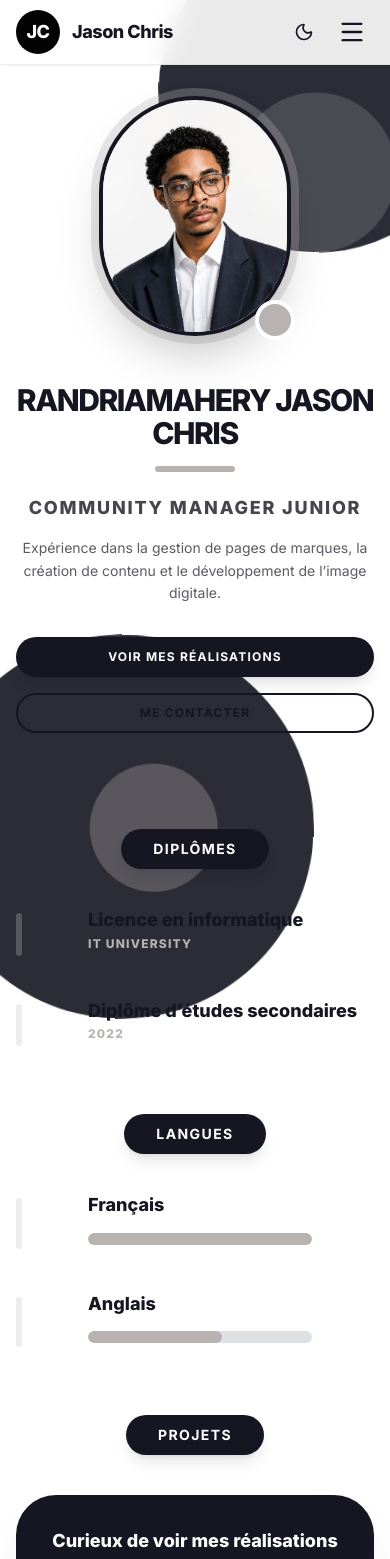
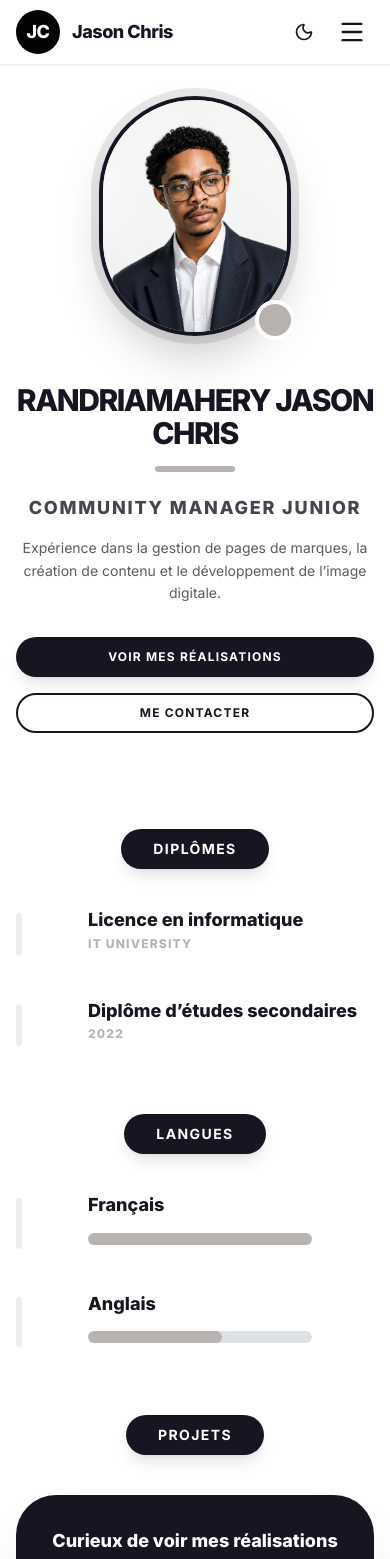
Before and after one commit to Thnxs-mg/portfolio, a React (Vite) app: page / in a window 390 px wide. Shown: the top 1559 px of the page. Built offline with nearby package versions, Linux system fonts and the light colour scheme.

Commit message:
remove_background

```diff
--- a/components/Shared/StyledForms.tsx
+++ b/components/Shared/StyledForms.tsx
@@ -2,13 +2,13 @@
 import React from 'react';
 
 export const BlobTopRight: React.FC = () => (
-  <div className="fixed -top-20 -right-20 w-80 h-80 bg-[#151621] dark:bg-[#b8b2b0]/10 rounded-full opacity-90 dark:opacity-40 blob-animate pointer-events-none z-[-1]">
+  <div className="hidden md:block fixed -top-20 -right-20 w-80 h-80 bg-[#151621] dark:bg-[#b8b2b0]/10 rounded-full opacity-90 dark:opacity-40 blob-animate pointer-events-none z-[-1]">
     <div className="absolute top-1/2 left-1/4 w-40 h-40 bg-[#BDC3C7] dark:bg-[#b8b2b0]/20 rounded-full opacity-20"></div>
   </div>
 );
 
 export const BlobBottomLeft: React.FC = () => (
-  <div className="fixed -bottom-40 -left-20 w-96 h-96 bg-[#151621] dark:bg-[#b8b2b0]/10 rounded-full opacity-90 dark:opacity-40 blob-animate pointer-events-none z-[-1]" style={{ animationDelay: '2s' }}>
+  <div className="hidden md:block fixed -bottom-40 -left-20 w-96 h-96 bg-[#151621] dark:bg-[#b8b2b0]/10 rounded-full opacity-90 dark:opacity-40 blob-animate pointer-events-none z-[-1]" style={{ animationDelay: '2s' }}>
     <div className="absolute bottom-1/3 right-1/4 w-32 h-32 bg-[#b8b2b0] dark:bg-white/10 rounded-full opacity-30"></div>
   </div>
 );
```
